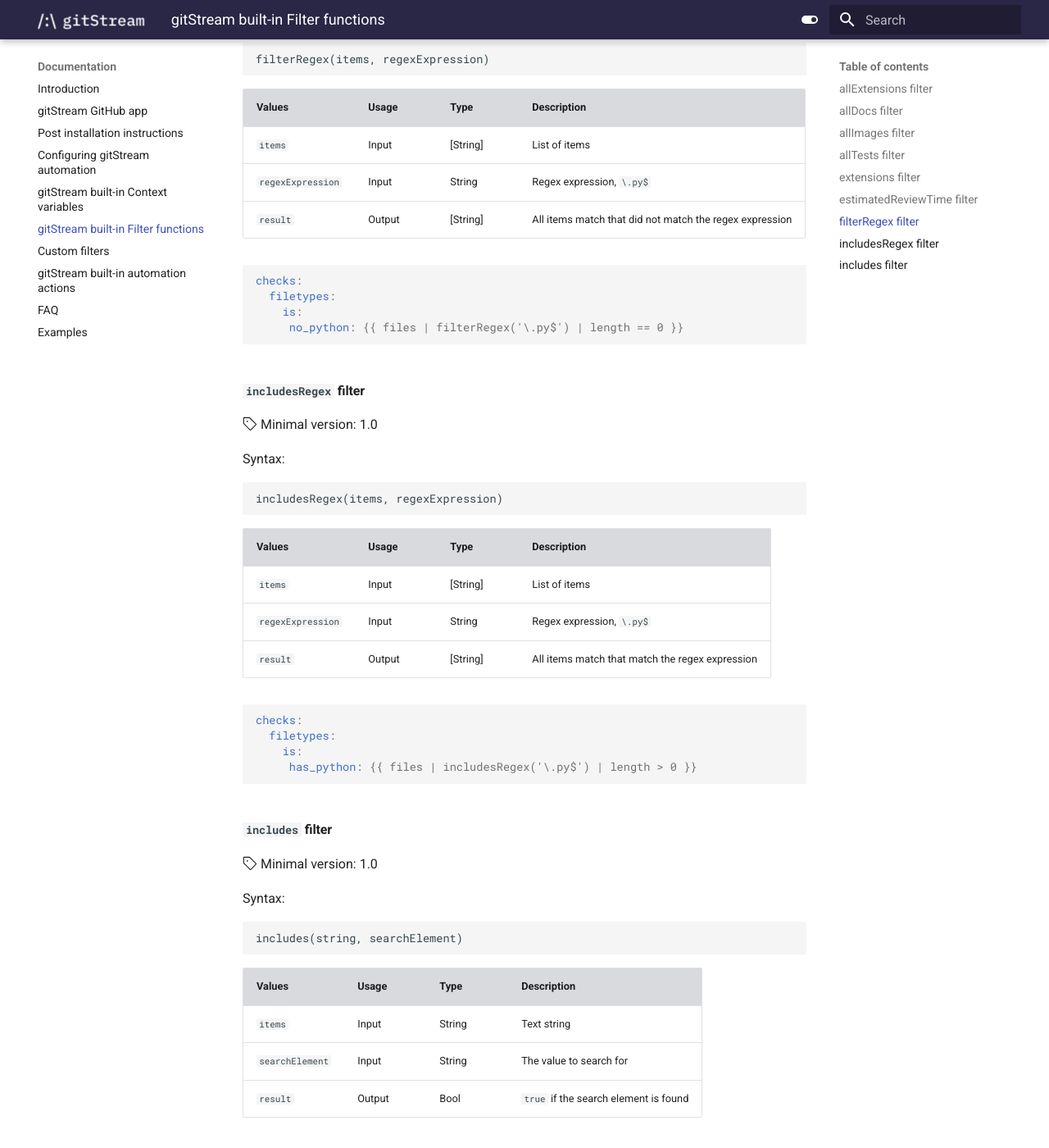
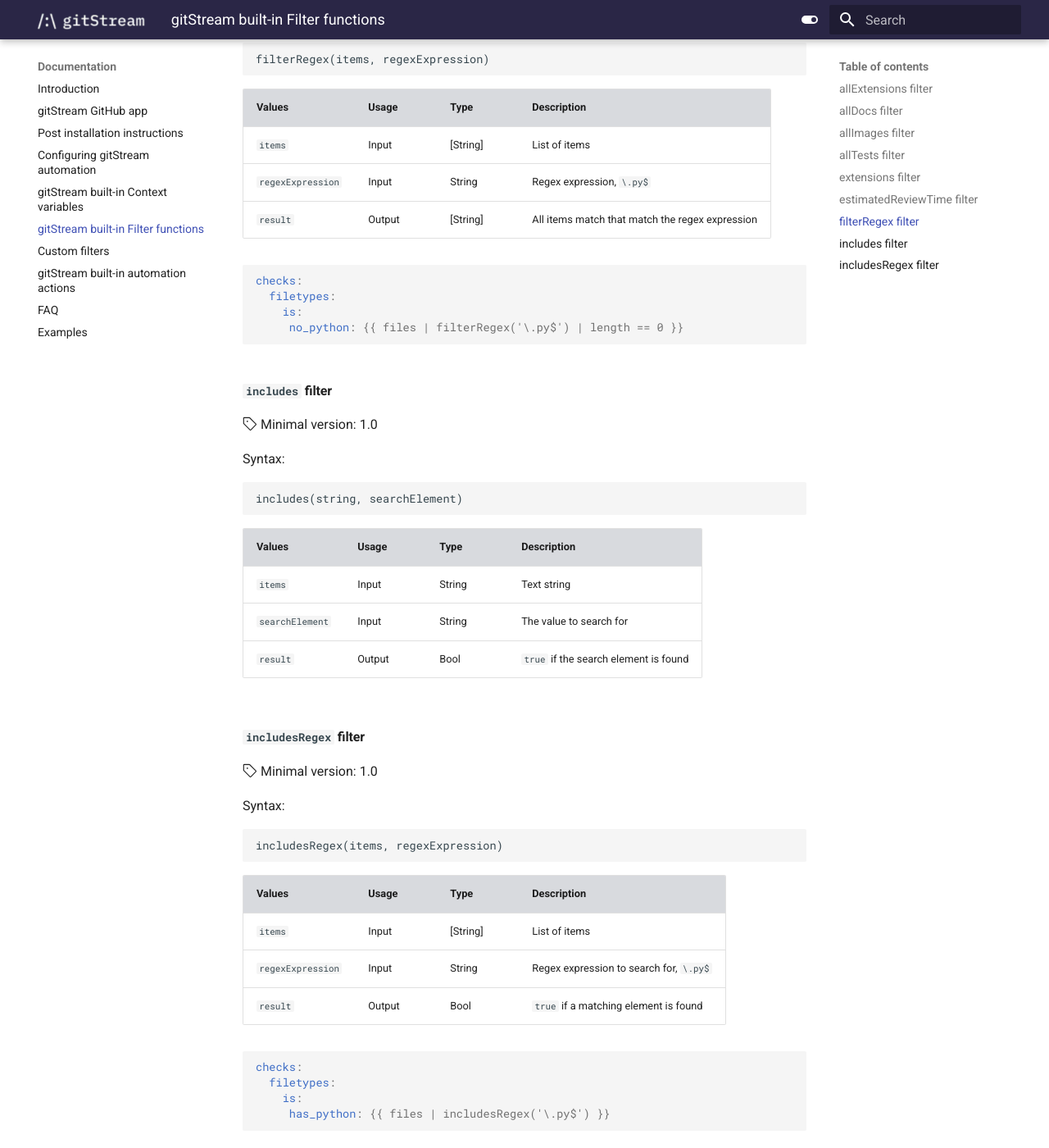
Before and after one commit to lkilpatrick/gitstream-mkdocs, an MkDocs documentation site: the page built from docs/23_gitstream-filters.md, in a window 1280 px wide and 1400 px high, scrolled down 3757 px. Shown: the whole window at 82% size. Built offline with MkDocs 1.6.1 and Material for MkDocs 9.7.7, drawn with Linux system fonts in a browser that asks for light colours.

Commit message:
includesRegex - fix

````diff
--- a/docs/23_gitstream-filters.md
+++ b/docs/23_gitstream-filters.md
@@ -154,35 +154,13 @@ filterRegex(items, regexExpression)
 | ------------- | ---------|-----------|------------------------------------------------ |
 | `items`       | Input    | [String]  | List of items                                   |
 | `regexExpression` | Input    | String    | Regex expression, `\.py$`                           |
-| `result`      | Output   | [String]      | All items match that did not match the regex expression      |
+| `result`      | Output   | [String]      | All items match that match the regex expression   |
 
 ```yaml
 checks:
   filetypes:
     is:
      no_python: {{ files | filterRegex('\.py$') | length == 0 }}
-```
-
-#### `includesRegex` filter
-
-:octicons-tag-24: Minimal version: 1.0
-
-Syntax:
-```
-includesRegex(items, regexExpression)
-```
-
-| Values        | Usage    | Type      | Description                                     |
-| ------------- | ---------|-----------|------------------------------------------------ |
-| `items`       | Input    | [String]  | List of items                                   |
-| `regexExpression` | Input    | String    | Regex expression, `\.py$`                           |
-| `result`      | Output   | [String]      | All items match that match the regex expression      |
-
-```yaml
-checks:
-  filetypes:
-    is:
-     has_python: {{ files | includesRegex('\.py$') | length > 0 }}
 ```
 
 #### `includes` filter
@@ -199,3 +177,26 @@ includes(string, searchElement)
 | `items`         | Input    | String    | Text string                                     |
 | `searchElement` | Input    | String    | The value to search for                         |
 | `result`        | Output   | Bool      | `true` if the search element is found           |
+
+
+#### `includesRegex` filter
+
+:octicons-tag-24: Minimal version: 1.0
+
+Syntax:
+```
+includesRegex(items, regexExpression)
+```
+
+| Values        | Usage    | Type      | Description                                     |
+| ------------- | ---------|-----------|------------------------------------------------ |
+| `items`       | Input    | [String]  | List of items                                   |
+| `regexExpression` | Input    | String    | Regex expression to search for, `\.py$`                           |
+| `result`        | Output   | Bool      | `true` if a matching element is found           |
+
+```yaml
+checks:
+  filetypes:
+    is:
+     has_python: {{ files | includesRegex('\.py$') }}
+```
````
